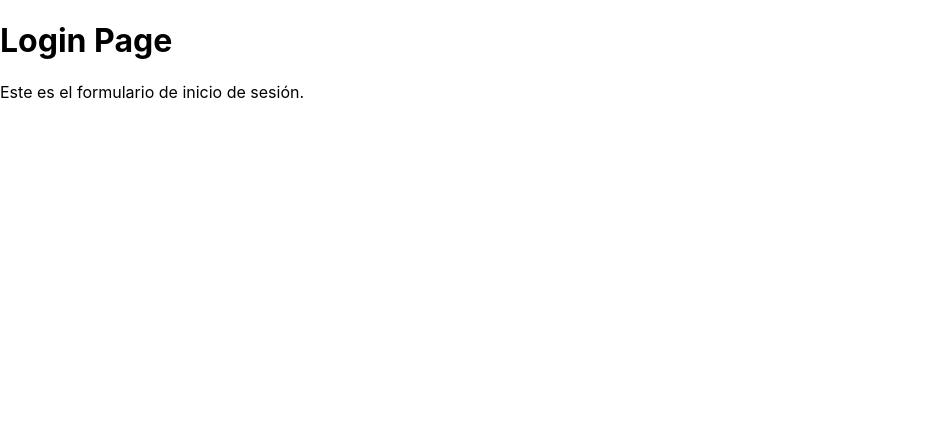
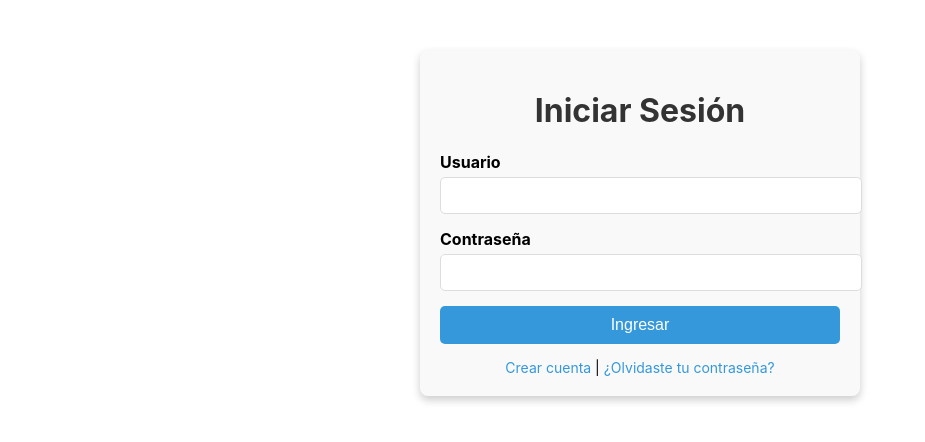
Before and after one commit to Alejandro0052/Elite-Hub-React, a React (Create React App) app: page /login in a window 1280 px wide. Shown: the top 442 px of the page, without its empty margins (0-925 px from the left). Built offline with nearby package versions, Linux system fonts and the light colour scheme.

Commit message:
Agrergando css al formulario del login, configuraremos sus funcionalidades mas adelanto, ahora concentrado en traer todos los listviews

```diff
--- a/src/App.js
+++ b/src/App.js
@@ -15,10 +15,8 @@ function App() {
                 <Routes>
                     <Route path="/login" element={<Login />} />
                     <Route path="/register" element={<Register />} /> {/* Ruta para el registro */}
-                    {/* Envolvemos Dashboard en ProtectedRoute */}
-                    <Route path="/dashboard" element={<ProtectedRoute><Dashboard /></ProtectedRoute>} />
+                    <Route path="/dashboard" component={Dashboard} />
                     <Route path="/usuarios" element={<UsuarioList />} /> {/* Ruta para mostrar la lista de usuarios */}
-
                     <Route path="/nutricionistas" element={<NutricionistaList />} /> {/* Ruta para mostrar la lista de Nutricionistas */}
                 </Routes>
             </Router>
--- /dev/null
+++ b/src/components/Dashboard.css
@@ -0,0 +1,66 @@
+/* Dashboard.css */
+.dashboard-container {
+    display: flex;
+    min-height: 100vh;
+}
+
+.sidebar {
+    width: 250px;
+    background-color: #2c3e50;
+    color: white;
+    padding: 20px;
+    box-sizing: border-box;
+}
+
+.sidebar h2 {
+    color: #ecf0f1;
+}
+
+.sidebar ul {
+    list-style-type: none;
+    padding: 0;
+}
+
+.sidebar ul li {
+    margin: 15px 0;
+}
+
+.sidebar ul li a {
+    color: #ecf0f1;
+    text-decoration: none;
+}
+
+.sidebar ul li a:hover {
+    text-decoration: underline;
+}
+
+.main-content {
+    flex: 1;
+    padding: 30px;
+    background-color: #ecf0f1;
+}
+
+.summary-cards {
+    display: flex;
+    gap: 20px;
+    margin-top: 20px;
+}
+
+.card {
+    flex: 1;
+    background-color: white;
+    padding: 20px;
+    border-radius: 8px;
+    box-shadow: 0px 4px 8px rgba(0, 0, 0, 0.1);
+    text-align: center;
+}
+
+.card h3 {
+    color: #3498db;
+}
+
+.card p {
+    font-size: 24px;
+    color: #2c3e50;
+    margin: 10px 0;
+}
--- a/src/components/Dashboard.js
+++ b/src/components/Dashboard.js
@@ -1,10 +1,36 @@
 import React from 'react';
+import './Dashboard.css';
 
 function Dashboard() {
     return (
-        <div>
-            <h1>Dashboard</h1>
-            <p>Bienvenido al panel de control.</p>
+        <div className="dashboard-container">
+            <aside className="sidebar">
+                <h2>Panel de Control</h2>
+                <ul>
+                    <li><a href="/usuarios">Usuarios</a></li>
+                    <li><a href="/configuracion">Configuración</a></li>
+                    <li><a href="/reportes">Reportes</a></li>
+                    <li><a href="/perfil">Perfil</a></li>
+                    <li><a href="/logout">Cerrar Sesión</a></li>
+                </ul>
+            </aside>
+            <main className="main-content">
+                <h1>Bienvenido al Dashboard</h1>
+                <div className="summary-cards">
+                    <div className="card">
+                        <h3>Usuarios Activos</h3>
+                        <p>150</p>
+                    </div>
+                    <div className="card">
+                        <h3>Nuevas Inscripciones</h3>
+                        <p>30</p>
+                    </div>
+                    <div className="card">
+                        <h3>Visitas del Mes</h3>
+                        <p>1200</p>
+                    </div>
+                </div>
+            </main>
         </div>
     );
 }
--- /dev/null
+++ b/src/components/Login.css
@@ -0,0 +1,60 @@
+/* Login.css */
+.login-container {
+    width: 100%;
+    max-width: 400px;
+    margin: 50px auto;
+    padding: 20px;
+    background-color: #f9f9f9;
+    border-radius: 8px;
+    box-shadow: 0px 4px 8px rgba(0, 0, 0, 0.2);
+    text-align: center;
+}
+
+h1 {
+    color: #333;
+}
+
+.form-group {
+    margin-bottom: 15px;
+    text-align: left;
+}
+
+label {
+    font-weight: bold;
+    display: block;
+    margin-bottom: 5px;
+}
+
+input {
+    width: 100%;
+    padding: 10px;
+    border: 1px solid #ddd;
+    border-radius: 5px;
+}
+
+.login-button {
+    width: 100%;
+    padding: 10px;
+    background-color: #3498db;
+    color: white;
+    border: none;
+    border-radius: 5px;
+    cursor: pointer;
+    font-size: 16px;
+}
+
+.login-button:hover {
+    background-color: #2980b9;
+}
+
+.login-footer {
+    margin-top: 15px;
+    font-size: 14px;
+}
+.login-footer a {
+    color: #3498db;
+    text-decoration: none;
+}
+.login-footer a:hover {
+    text-decoration: underline;
+}
--- a/src/components/Login.js
+++ b/src/components/Login.js
@@ -1,10 +1,44 @@
-import React from 'react';
+import React, { useState } from 'react';
+import './Login.css';
 
 function Login() {
+    const [username, setUsername] = useState('');
+    const [password, setPassword] = useState('');
+
+    const handleLogin = (e) => {
+        e.preventDefault();
+        console.log('Login con:', { username, password });
+    };
+
     return (
-        <div>
-            <h1>Login Page</h1>
-            <p>Este es el formulario de inicio de sesión.</p>
+        <div className="login-container">
+            <h1>Iniciar Sesión</h1>
+            <form onSubmit={handleLogin}>
+                <div className="form-group">
+                    <label htmlFor="username">Usuario</label>
+                    <input
+                        type="text"
+                        id="username"
+                        value={username}
+                        onChange={(e) => setUsername(e.target.value)}
+                        required
+                    />
+                </div>
+                <div className="form-group">
+                    <label htmlFor="password">Contraseña</label>
+                    <input
+                        type="password"
+                        id="password"
+                        value={password}
+                        onChange={(e) => setPassword(e.target.value)}
+                        required
+                    />
+                </div>
+                <button type="submit" className="login-button">Ingresar</button>
+            </form>
+            <div className="login-footer">
+                <a href="/register">Crear cuenta</a> | <a href="/reset-password">¿Olvidaste tu contraseña?</a>
+            </div>
         </div>
     );
 }
```
